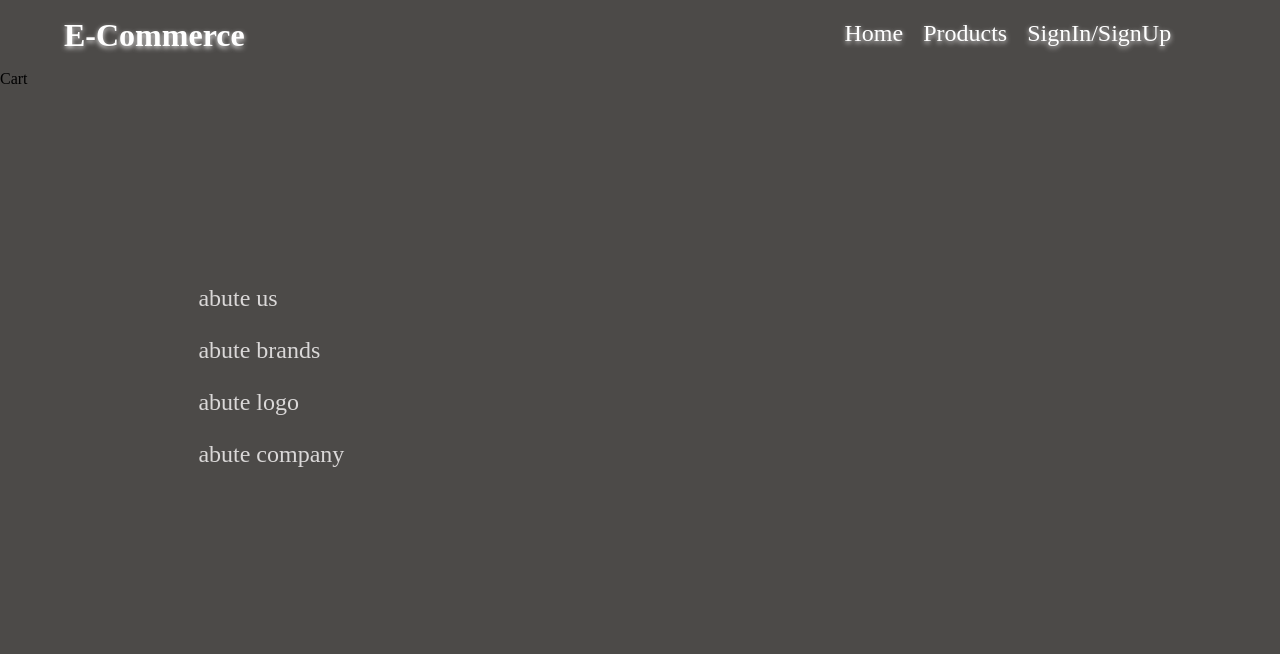
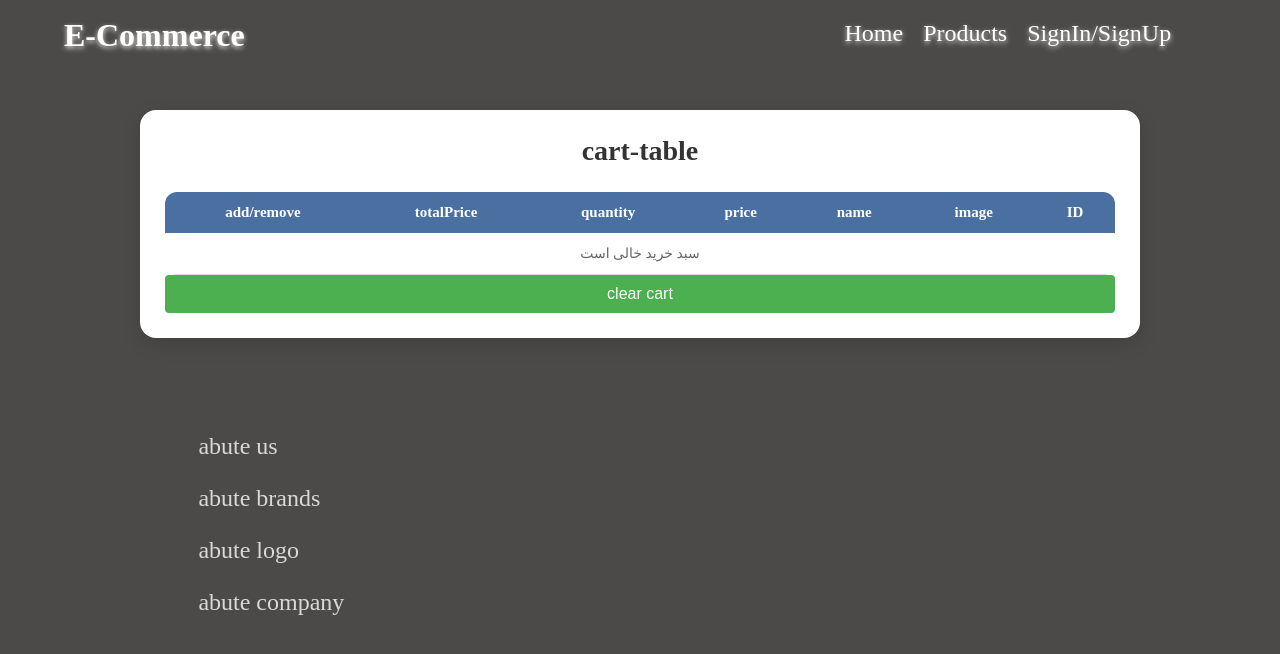
Before and after one commit to donyamardani/rout-pages-with-component, a React (Vite) app: page /Cart in a window 1280 px wide. Shown: the top 654 px of the page. Built offline with nearby package versions, Linux system fonts and the light colour scheme; some icons are missing.

Commit message:
add cart component and add style to carts
add cart component and add style to carts

```diff
--- a/src/Pages/Auth/Cart/index.jsx
+++ b/src/Pages/Auth/Cart/index.jsx
@@ -1,8 +1,81 @@
 import React from 'react'
 import './style.css'
+import { useDispatch,useSelector } from 'react-redux'
+import {add,remove,clear} from '../../../Store/Slices/CartSlice'
 
 export default function Cart() {
+const dispatch=useDispatch();
+const {items,totalPrice}=useSelector(state=>state.cart)
   return (
-    <div>Cart</div>
+    <>
+
+    <div className="cart-container">
+      <h2 className="cart-title">cart-table</h2>
+
+      <table className="cart-table">
+        <thead>
+          <tr>
+            <th>ID</th>
+            <th>image</th>
+            <th>name</th>
+            <th>price</th>
+            <th>quantity</th>
+            <th>totalPrice</th>
+            <th>add/remove</th>
+          </tr>
+        </thead>
+
+        <tbody>
+          {items.length > 0 ? (
+            items.map((e,index) => (
+              <tr key={index}>
+                <td>{id}</td>
+
+                <td>
+                  <img src={e?.attributes['image-urls'][0]} alt={e?.attributes?.name} className="cart-img" />
+                </td>
+
+                <td>{e?.attributes?.name}</td>
+
+                <td>{e?.attributes?.price/100} $</td>
+
+                <td>{e?.quantity}</td>
+
+                <td>{(e?.attributes?.price/100)* (e?.quantity)} $</td>
+
+                <td>
+                  <div className="actions">
+                    <button
+                      className="btn add"
+                      onClick={() => dispatch(add(e))}
+                    >
+                      +
+                    </button>
+
+                    <button
+                      className="btn remove"
+                      onClick={() => dispatch(remove(id))}
+                    >
+                      -
+                    </button>
+                  </div>
+                </td>
+                <td>{totalPrice}$</td>
+
+              </tr>
+
+            ))
+          ) : (
+            <tr>
+              <td colSpan="7" className="empty-text">
+                سبد خرید خالی است
+              </td>
+            </tr>
+          )}
+        </tbody>
+      </table>
+       <button onClick={()=>dispatch(clear())}>clear cart</button>
+    </div>
+    </>
   )
 }
--- a/src/Pages/Auth/Cart/style.css
+++ b/src/Pages/Auth/Cart/style.css
@@ -0,0 +1,91 @@
+.cart-container {
+  width: 95%;
+  max-width: 1000px;
+  margin: 40px auto;
+  padding: 25px;
+  background: #ffffff;
+  border-radius: 16px;
+  box-shadow: 0 6px 20px rgba(0,0,0,0.12);
+  direction: rtl;
+}
+
+.cart-title {
+  text-align: center;
+  font-size: 28px;
+  font-weight: bold;
+  margin-bottom: 25px;
+  color: #333;
+}
+
+.cart-table {
+  width: 100%;
+  border-collapse: collapse;
+  overflow: hidden;
+  border-radius: 12px;
+}
+
+.cart-table th {
+  background-color: #4a6fa1;
+  color: white;
+  padding: 12px;
+  font-size: 15px;
+}
+
+.cart-table td {
+  padding: 12px;
+  text-align: center;
+  font-size: 14px;
+  border-bottom: 1px solid #ddd;
+}
+
+.cart-table tr:hover {
+  background-color: #f5f7fa;
+}
+
+.cart-img {
+  width: 60px;
+  height: 60px;
+  object-fit: cover;
+  border-radius: 10px;
+  border: 1px solid #ccc;
+}
+
+.actions {
+  display: flex;
+  justify-content: center;
+  gap: 10px;
+}
+
+.btn {
+  width: 32px;
+  height: 32px;
+  border-radius: 8px;
+  border: none;
+  cursor: pointer;
+  font-size: 18px;
+  font-weight: bold;
+  color: white;
+  transition: 0.2s;
+}
+
+.btn.add {
+  background-color: #2ecc71;
+}
+
+.btn.add:hover {
+  background-color: #27ae60;
+}
+
+.btn.remove {
+  background-color: #e74c3c;
+}
+
+.btn.remove:hover {
+  background-color: #c0392b;
+}
+
+.empty-text {
+  padding: 20px;
+  font-size: 18px;
+  color: #666;
+}
--- a/src/main.jsx
+++ b/src/main.jsx
@@ -14,5 +14,5 @@ createRoot(document.getElementById('root')).render(
        <App />
     </BrowserRouter>
     </Provider>
-  </StrictMode>,
+  </StrictMode>
 )
```
